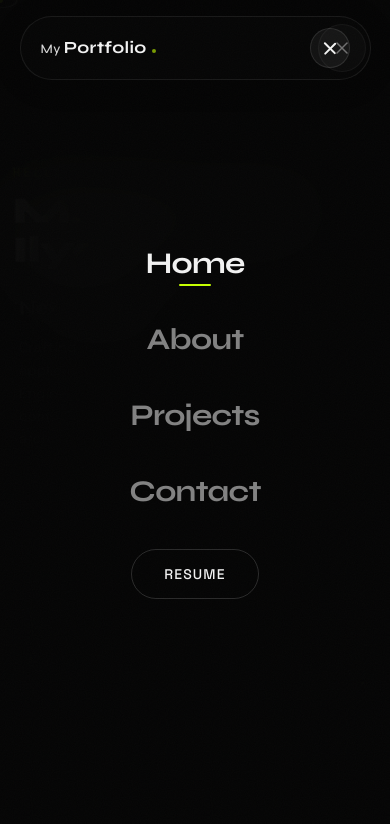
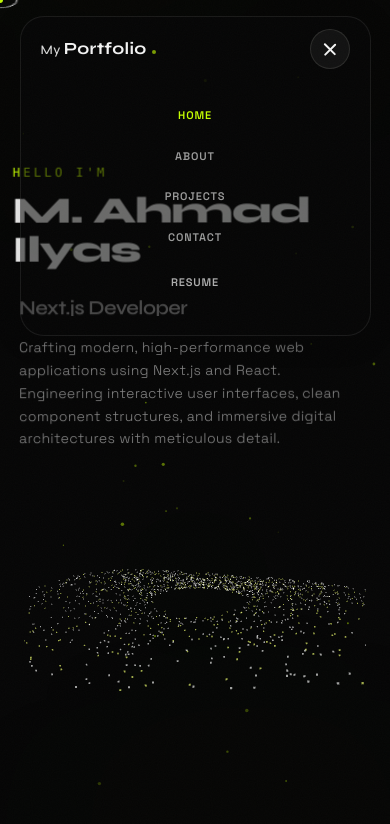
Before and after one commit to Ahmee139/ahmad-ilyas-portfolio, a Next.js app: page / in a window 390 px wide. Both pictures are taken after a click on the button "Open menu". Shown: the top 824 px of the page. Built offline with nearby package versions, Linux system fonts and the light colour scheme; a web font is replaced by a local one.

Commit message:
mobile navbar changes

```diff
--- a/src/components/layout/Navbar.tsx
+++ b/src/components/layout/Navbar.tsx
@@ -29,7 +29,7 @@ function Logo() {
       className="group relative flex items-baseline gap-[0.2em] font-display select-none cursor-pointer transition-transform duration-500 ease-[0.16,1,0.3,1] hover:scale-[1.03]"
       aria-label="Scroll to top"
     >
-      {/* Shimmer overlay on hover — a linear gradient mask sweeps across */}
+      {/* Shimmer overlay on hover */}
       <span
         className="absolute inset-0 z-10 pointer-events-none opacity-0 group-hover:opacity-100 transition-opacity duration-500"
         style={{
@@ -42,17 +42,14 @@ function Logo() {
         aria-hidden="true"
       />
 
-      {/* "My" — small, medium weight */}
       <span className="text-[13px] md:text-[15px] font-medium text-silver-primary tracking-wide transition-colors duration-500">
         My
       </span>
 
-      {/* "Portfolio" — largest, bold, primary focus */}
       <span className="text-[17px] md:text-[19px] font-bold text-silver-secondary tracking-[0.02em] transition-colors duration-500">
         Portfolio
       </span>
 
-      {/* Tiny lime accent dot after the name */}
       <span
         className="inline-block w-[4px] h-[4px] rounded-full bg-lime-accent ml-[2px] mb-[2px] opacity-60 group-hover:opacity-100 transition-opacity duration-500 group-hover:shadow-[0_0_6px_rgba(198,255,0,0.5)]"
         aria-hidden="true"
@@ -145,153 +142,34 @@ function NavLinkVertical({
   );
 }
 
-/* ─── Mobile Menu ─── */
-function MobileMenu({
+/* ─── Hamburger Toggle Button ─── */
+function HamburgerToggle({
   isOpen,
-  onClose,
-  activeSection,
+  onClick,
 }: {
   isOpen: boolean;
-  onClose: () => void;
-  activeSection: string;
+  onClick: () => void;
 }) {
-  // Lock body scroll when menu is open
-  useEffect(() => {
-    if (isOpen) {
-      document.body.style.overflow = "hidden";
-    } else {
-      document.body.style.overflow = "";
-    }
-    return () => {
-      document.body.style.overflow = "";
-    };
-  }, [isOpen]);
-
-  const handleNavClick = (href: string) => {
-    onClose();
-    setTimeout(() => {
-      const el = document.querySelector(href);
-      if (el) {
-        el.scrollIntoView({ behavior: "smooth" });
-      }
-    }, 400);
-  };
-
-  const overlayVariants = {
-    hidden: { opacity: 0 },
-    visible: { opacity: 1, transition: { duration: 0.4, ease: [0.16, 1, 0.3, 1] as const } },
-    exit: { opacity: 0, transition: { duration: 0.35, ease: [0.76, 0, 0.24, 1] as const } },
-  };
-
-  const itemVariants = {
-    hidden: { opacity: 0, y: 30, filter: "blur(6px)" },
-    visible: { opacity: 1, y: 0, filter: "blur(0px)" },
-    exit: { opacity: 0, y: -15, filter: "blur(4px)" },
-  };
-
   return (
-    <AnimatePresence>
-      {isOpen && (
-        <motion.div
-          className="fixed inset-0 z-[998] flex flex-col items-center justify-center"
-          variants={overlayVariants}
-          initial="hidden"
-          animate="visible"
-          exit="exit"
+    <button
+      onClick={onClick}
+      className="relative w-10 h-10 flex items-center justify-center rounded-full bg-white/5 border border-white/10 cursor-pointer transition-colors duration-300 hover:border-lime-accent/40"
+      aria-label={isOpen ? "Close menu" : "Open menu"}
+      aria-expanded={isOpen}
     >
-          {/* Blurred dark backdrop - clicking outside closes the menu */}
-          <motion.div
-            className="absolute inset-0 bg-background-dark/95 backdrop-blur-2xl cursor-pointer"
-            onClick={onClose}
-            initial={{ opacity: 0 }}
-            animate={{ opacity: 1 }}
-            exit={{ opacity: 0 }}
+      <div className="flex flex-col items-center justify-center gap-[5px] w-[16px]">
+        <motion.span
+          className="block w-full h-[1.5px] bg-silver-secondary rounded-full origin-center"
+          animate={isOpen ? { rotate: 45, y: 3.25 } : { rotate: 0, y: 0 }}
+          transition={{ duration: 0.35, ease: [0.16, 1, 0.3, 1] }}
         />
-
-          {/* Close button */}
-          <motion.button
-            className="absolute top-6 right-6 w-12 h-12 flex items-center justify-center rounded-full bg-white/5 border border-white/10 cursor-pointer z-10"
-            onClick={onClose}
-            initial={{ opacity: 0, rotate: -90 }}
-            animate={{ opacity: 1, rotate: 0 }}
-            exit={{ opacity: 0, rotate: 90 }}
-            transition={{ duration: 0.4, ease: [0.16, 1, 0.3, 1] }}
-            aria-label="Close navigation menu"
-          >
-            <svg width="18" height="18" viewBox="0 0 18 18" fill="none" stroke="currentColor" strokeWidth="1.5" strokeLinecap="round">
-              <line x1="4" y1="4" x2="14" y2="14" />
-              <line x1="14" y1="4" x2="4" y2="14" />
-            </svg>
-          </motion.button>
-
-          {/* Navigation links */}
-          <nav className="relative z-10 flex flex-col items-center gap-10">
-            {NAV_ITEMS.map((item, index) => (
-              <motion.div
-                key={item.label}
-                variants={itemVariants}
-                initial="hidden"
-                animate="visible"
-                exit="exit"
-                transition={{
-                  duration: 0.6,
-                  delay: index * 0.08,
-                  ease: [0.16, 1, 0.3, 1] as const,
-                }}
-              >
-                <a
-                  href={item.href}
-                  onClick={(e) => {
-                    e.preventDefault();
-                    handleNavClick(item.href);
-                  }}
-                  className="relative cursor-pointer"
-                >
-                  <span
-                    className="text-3xl md:text-4xl font-display font-bold tracking-tight transition-colors duration-300"
-                    style={{
-                      color: activeSection === item.href.slice(1) ? "#F2F2F2" : "rgba(255,255,255,0.5)",
-                    }}
-                  >
-                    {item.label}
-                  </span>
-                  {activeSection === item.href.slice(1) && (
         <motion.span
-                      className="absolute -bottom-2 left-1/2 w-8 h-[2px] bg-lime-accent rounded-full"
-                      layoutId="mobile-active"
-                      style={{ x: "-50%" }}
+          className="block w-full h-[1.5px] bg-silver-secondary rounded-full origin-center"
+          animate={isOpen ? { rotate: -45, y: -3.25 } : { rotate: 0, y: 0 }}
+          transition={{ duration: 0.35, ease: [0.16, 1, 0.3, 1] }}
         />
-                  )}
-                </a>
-              </motion.div>
-            ))}
-
-            {/* Resume button in mobile menu */}
-            <motion.div
-              variants={itemVariants}
-              initial="hidden"
-              animate="visible"
-              exit="exit"
-              transition={{
-                duration: 0.6,
-                delay: NAV_ITEMS.length * 0.08,
-                ease: [0.16, 1, 0.3, 1] as const,
-              }}
-            >
-              <a
-                href="/resume/Ahmad_Ilyas_Resume"
-                target="_blank"
-                rel="noopener noreferrer"
-                aria-label="Open Ahmad Ilyas Resume"
-                className="inline-block px-8 py-3.5 text-sm font-medium tracking-[0.08em] uppercase rounded-full border border-white/15 text-silver-secondary hover:bg-lime-accent hover:text-background-dark hover:border-lime-accent transition-all duration-[450ms] cursor-pointer"
-              >
-                Resume
-              </a>
-            </motion.div>
-          </nav>
-        </motion.div>
-      )}
-    </AnimatePresence>
+      </div>
+    </button>
   );
 }
 
@@ -314,13 +192,19 @@ export default function Navbar() {
   const lastScrollY = useRef(0);
   const { scrollY } = useScroll();
 
-  // References for GSAP transitions (wrapper and nav are separated to avoid Framer Motion transform overrides)
+  // References for GSAP transitions
   const navWrapperRef = useRef<HTMLDivElement>(null);
   const navRef = useRef<HTMLDivElement>(null);
+
+  // Desktop Content Layer Refs
   const horizontalRef = useRef<HTMLDivElement>(null);
   const verticalRef = useRef<HTMLDivElement>(null);
   const collapsedIconRef = useRef<HTMLDivElement>(null);
-  const mobileBarRef = useRef<HTMLDivElement>(null);
+
+  // Mobile Content Layer Refs
+  const mobileNormalRef = useRef<HTMLDivElement>(null);
+  const mobileFloatingIconRef = useRef<HTMLDivElement>(null);
+  const mobileFloatingMenuRef = useRef<HTMLDivElement>(null);
 
   // Detect responsive screen parameters and handle resizing
   useEffect(() => {
@@ -342,19 +226,32 @@ export default function Navbar() {
   useMotionValueEvent(scrollY, "change", (latest) => {
     const delta = latest - lastScrollY.current;
 
+    // Auto-close open mobile menu on scroll change
+    if (mobileOpen) {
+      setMobileOpen(false);
+    }
+
     // Scrolled state (compact heights)
     setIsScrolled(latest > SCROLL_THRESHOLD);
 
-    // Desktop Docking trigger (220px)
+    // Desktop Docking trigger (dock at 220px, restore at 120px)
     if (isDesktop) {
-      setIsDocked(latest > 220);
+      if (latest > 220) {
+        setIsDocked(true);
+      } else if (latest < 120) {
+        setIsDocked(false);
+      }
     } else {
       setIsDocked(false);
     }
 
-    // Mobile floating button trigger (180px)
+    // Mobile floating button trigger (float at 180px, restore at 120px)
     if (!isDesktop) {
-      setIsMobileScrolled(latest > 180);
+      if (latest > 180) {
+        setIsMobileScrolled(true);
+      } else if (latest < 120) {
+        setIsMobileScrolled(false);
+      }
     } else {
       setIsMobileScrolled(false);
     }
@@ -375,6 +272,9 @@ export default function Navbar() {
     const nav = navRef.current;
     if (!wrapper || !nav || windowSize.w === 0) return;
 
+    // Common positioning variables
+    const originalTop = isScrolled ? 8 : 16;
+
     if (isDesktop) {
       // DESKTOP MORPHING SEQUENCE
       if (isDocked) {
@@ -382,8 +282,7 @@ export default function Navbar() {
         const targetHeight = isCollapsed ? 72 : 440;
         const targetBorderRadius = isCollapsed ? "36px" : "32px";
 
-        // Center calculation coordinates
-        const originalTop = isScrolled ? 8 : 16;
+        // Vertical Center Position
         const deltaY = windowSize.h / 2 - originalTop - targetHeight / 2;
 
         // Calculate translation delta to position perfectly on the right (32px padding)
@@ -440,42 +339,82 @@ export default function Navbar() {
     } else {
       // MOBILE MORPHING SEQUENCE
       if (isMobileScrolled) {
-        // Morph to top-right floating sticky circle button
-        const deltaX = (windowSize.w - 24 - 28) - (windowSize.w / 2);
+        if (mobileOpen) {
+          // Expanded floating menu on mobile (right side, vertically centered)
+          const deltaX = (windowSize.w - 24 - 36) - (windowSize.w / 2);
+          const deltaY = windowSize.h / 2 - originalTop - 160; // height 320 / 2 = 160
 
           gsap.to(wrapper, {
             x: deltaX,
-          y: 0,
+            y: deltaY,
+            width: 72,
+            height: 320,
+            duration: 0.8,
+            ease: "power4.inOut",
+          });
+
+          gsap.to(nav, {
+            borderRadius: "32px",
+            duration: 0.8,
+            ease: "power4.inOut",
+          });
+
+          // Opacity Toggles
+          gsap.to(mobileNormalRef.current, { opacity: 0, pointerEvents: "none", duration: 0.2 });
+          gsap.to(mobileFloatingIconRef.current, { opacity: 0, pointerEvents: "none", duration: 0.2 });
+          gsap.to(mobileFloatingMenuRef.current, { opacity: 1, pointerEvents: "auto", duration: 0.4, delay: 0.1 });
+        } else {
+          // Floating sticky circle button on mobile (right side, vertically centered)
+          const deltaX = (windowSize.w - 24 - 28) - (windowSize.w / 2);
+          const deltaY = windowSize.h / 2 - originalTop - 28; // height 56 / 2 = 28
+
+          gsap.to(wrapper, {
+            x: deltaX,
+            y: deltaY,
             width: 56,
             height: 56,
-          duration: 0.9,
+            duration: 0.8,
             ease: "power4.inOut",
           });
 
           gsap.to(nav, {
             borderRadius: "28px",
-          duration: 0.9,
+            duration: 0.8,
             ease: "power4.inOut",
           });
+
+          // Opacity Toggles
+          gsap.to(mobileNormalRef.current, { opacity: 0, pointerEvents: "none", duration: 0.2 });
+          gsap.to(mobileFloatingIconRef.current, { opacity: 1, pointerEvents: "auto", duration: 0.4, delay: 0.1 });
+          gsap.to(mobileFloatingMenuRef.current, { opacity: 0, pointerEvents: "none", duration: 0.2 });
+        }
       } else {
-        // Morph back to full horizontal mobile menu bar
+        // Morph back to full horizontal mobile menu bar at top
+        const targetHeight = mobileOpen ? 320 : (isScrolled ? 56 : 64);
+        const targetBorderRadius = mobileOpen ? "24px" : "9999px";
+
         gsap.to(wrapper, {
           x: 0,
           y: 0,
           width: "90%",
-          height: isScrolled ? 56 : 64,
-          duration: 0.9,
+          height: targetHeight,
+          duration: 0.8,
           ease: "power4.inOut",
         });
 
         gsap.to(nav, {
-          borderRadius: "9999px",
-          duration: 0.9,
+          borderRadius: targetBorderRadius,
+          duration: 0.8,
           ease: "power4.inOut",
         });
+
+        // Opacity Toggles
+        gsap.to(mobileNormalRef.current, { opacity: 1, pointerEvents: "auto", duration: 0.4, delay: 0.1 });
+        gsap.to(mobileFloatingIconRef.current, { opacity: 0, pointerEvents: "none", duration: 0.2 });
+        gsap.to(mobileFloatingMenuRef.current, { opacity: 0, pointerEvents: "none", duration: 0.2 });
       }
     }
-  }, [isDesktop, isDocked, isMobileScrolled, isCollapsed, isScrolled, windowSize]);
+  }, [isDesktop, isDocked, isMobileScrolled, isCollapsed, mobileOpen, isScrolled, windowSize]);
 
   /* ── Active section detection via IntersectionObserver ── */
   const handleSectionIntersect = useCallback((entries: IntersectionObserverEntry[]) => {
@@ -536,8 +475,29 @@ export default function Navbar() {
     },
   };
 
+  // Stagger parameters for mobile menu reveal
+  const mobileListVariants = {
+    hidden: { opacity: 0 },
+    visible: {
+      opacity: 1,
+      transition: {
+        staggerChildren: 0.05,
+        delayChildren: 0.1,
+      },
+    },
+  };
+
+  const mobileItemVariants = {
+    hidden: { opacity: 0, y: 15, filter: "blur(4px)" },
+    visible: {
+      opacity: 1,
+      y: 0,
+      filter: "blur(0px)",
+      transition: { duration: 0.4, ease: [0.16, 1, 0.3, 1] as const },
+    },
+  };
+
   return (
-    <>
     <motion.header
       className="fixed top-0 left-0 right-0 z-[999] flex justify-center pointer-events-none"
       style={{ paddingTop: isScrolled ? 8 : 16 }}
@@ -553,7 +513,7 @@ export default function Navbar() {
           height: isScrolled ? "56px" : "64px",
         }}
       >
-          {/* Inner Nav Panel animated by Framer Motion strictly for scroll hide/show */}
+        {/* Inner Nav Panel */}
         <motion.nav
           ref={navRef}
           className="w-full h-full relative overflow-hidden flex items-center justify-between rounded-full bg-background-dark/58 backdrop-blur-md shadow-[0_4px_30px_rgba(0,0,0,0.15)]"
@@ -684,64 +644,124 @@ export default function Navbar() {
 
           {/* ────────────────── MOBILE CONTENT ────────────────── */}
           {!isDesktop && (
+            <div className="w-full h-full relative">
+              {/* Layer 1: Mobile Standard Top Bar / Expanded Top Menu */}
               <div
-                ref={mobileBarRef}
-                className="relative w-full h-full flex items-center justify-between px-5 py-3"
+                ref={mobileNormalRef}
+                className="absolute inset-0 flex flex-col justify-between w-full h-full py-3 px-5 z-10"
               >
-                {/* Mobile Logo Layer */}
-                <motion.div
-                  className="flex items-center"
-                  animate={{ opacity: isMobileScrolled ? 0 : 1 }}
-                  transition={{ duration: 0.3 }}
-                  style={{ pointerEvents: isMobileScrolled ? "none" : "auto" }}
-                >
+                {/* Header Row */}
+                <div className="flex items-center justify-between w-full h-10">
                   <Logo />
-                </motion.div>
-
-                {/* Mobile Hamburger Button Layer */}
-                <motion.div
-                  className="flex items-center justify-center"
-                  animate={{
-                    position: isMobileScrolled ? "absolute" : "relative",
-                    left: isMobileScrolled ? "50%" : "auto",
-                    top: isMobileScrolled ? "50%" : "auto",
-                    x: isMobileScrolled ? "-50%" : "0%",
-                    y: isMobileScrolled ? "-50%" : "0%",
-                  }}
-                  transition={{ duration: 0.5, ease: [0.16, 1, 0.3, 1] }}
-                >
-                  <button
+                  <HamburgerToggle
+                    isOpen={mobileOpen}
                     onClick={() => setMobileOpen(!mobileOpen)}
-                    className="relative w-10 h-10 flex items-center justify-center rounded-full bg-white/5 border border-white/10 cursor-pointer"
-                    aria-label={mobileOpen ? "Close menu" : "Open menu"}
-                    aria-expanded={mobileOpen}
-                  >
-                    <div className="flex flex-col items-center justify-center gap-[5px] w-[16px]">
-                      <motion.span
-                        className="block w-full h-[1.5px] bg-silver-secondary rounded-full origin-center"
-                        animate={mobileOpen ? { rotate: 45, y: 3.25 } : { rotate: 0, y: 0 }}
-                        transition={{ duration: 0.35, ease: [0.16, 1, 0.3, 1] }}
-                      />
-                      <motion.span
-                        className="block w-full h-[1.5px] bg-silver-secondary rounded-full origin-center"
-                        animate={mobileOpen ? { rotate: -45, y: -3.25 } : { rotate: 0, y: 0 }}
-                        transition={{ duration: 0.35, ease: [0.16, 1, 0.3, 1] }}
                   />
                 </div>
-                  </button>
+
+                {/* Vertical Links List (renders when mobile menu is open at the top) */}
+                <AnimatePresence>
+                  {mobileOpen && (
+                    <motion.nav
+                      className="flex flex-col items-center justify-center gap-6 w-full flex-grow pt-4 pb-2"
+                      variants={mobileListVariants}
+                      initial="hidden"
+                      animate="visible"
+                      exit="hidden"
+                    >
+                      {NAV_ITEMS.map((item) => (
+                        <motion.div key={item.label} variants={mobileItemVariants}>
+                          <NavLinkVertical
+                            item={item}
+                            isActive={activeSection === item.href.slice(1)}
+                            onClick={() => {
+                              setMobileOpen(false);
+                              scrollToSection(item.href);
+                            }}
+                          />
                         </motion.div>
+                      ))}
+
+                      <motion.div variants={mobileItemVariants}>
+                        <a
+                          href="/resume/Ahmad_Ilyas_Resume"
+                          target="_blank"
+                          rel="noopener noreferrer"
+                          aria-label="Open Ahmad Ilyas Resume"
+                          className="text-[11px] font-semibold tracking-[0.08em] uppercase text-silver-primary/80 hover:text-lime-accent transition-colors duration-300"
+                        >
+                          Resume
+                        </a>
+                      </motion.div>
+                    </motion.nav>
+                  )}
+                </AnimatePresence>
+              </div>
+
+              {/* Layer 2: Mobile Floating Circle Toggle Button */}
+              <div
+                ref={mobileFloatingIconRef}
+                className="absolute inset-0 flex items-center justify-center w-full h-full opacity-0 pointer-events-none z-20"
+              >
+                <HamburgerToggle
+                  isOpen={mobileOpen}
+                  onClick={() => setMobileOpen(!mobileOpen)}
+                />
+              </div>
+
+              {/* Layer 3: Mobile Floating Expanded Vertical Menu */}
+              <div
+                ref={mobileFloatingMenuRef}
+                className="absolute inset-0 flex flex-col items-center justify-between w-full h-full py-6 opacity-0 pointer-events-none z-30"
+              >
+                {/* Stacked menu links */}
+                <AnimatePresence>
+                  {mobileOpen && (
+                    <motion.nav
+                      className="flex flex-col items-center gap-6 w-full pt-2"
+                      variants={mobileListVariants}
+                      initial="hidden"
+                      animate="visible"
+                      exit="hidden"
+                    >
+                      {NAV_ITEMS.map((item) => (
+                        <motion.div key={item.label} variants={mobileItemVariants}>
+                          <NavLinkVertical
+                            item={item}
+                            isActive={activeSection === item.href.slice(1)}
+                            onClick={() => {
+                              setMobileOpen(false);
+                              scrollToSection(item.href);
+                            }}
+                          />
+                        </motion.div>
+                      ))}
+
+                      <motion.div variants={mobileItemVariants}>
+                        <a
+                          href="/resume/Ahmad_Ilyas_Resume"
+                          target="_blank"
+                          rel="noopener noreferrer"
+                          aria-label="Open Ahmad Ilyas Resume"
+                          className="text-[11px] font-semibold tracking-[0.08em] uppercase text-silver-primary/80 hover:text-lime-accent transition-colors duration-300"
+                        >
+                          Resume
+                        </a>
+                      </motion.div>
+                    </motion.nav>
+                  )}
+                </AnimatePresence>
+
+                {/* Center Toggle Button serving as close button at bottom */}
+                <HamburgerToggle
+                  isOpen={mobileOpen}
+                  onClick={() => setMobileOpen(!mobileOpen)}
+                />
+              </div>
             </div>
           )}
         </motion.nav>
       </div>
     </motion.header>
-
-      {/* Mobile Full-screen Menu Overlay */}
-      <MobileMenu
-        isOpen={mobileOpen}
-        onClose={() => setMobileOpen(false)}
-        activeSection={activeSection}
-      />
-    </>
   );
 }
```
Lines whose indentation alone changed are shown as unchanged.
